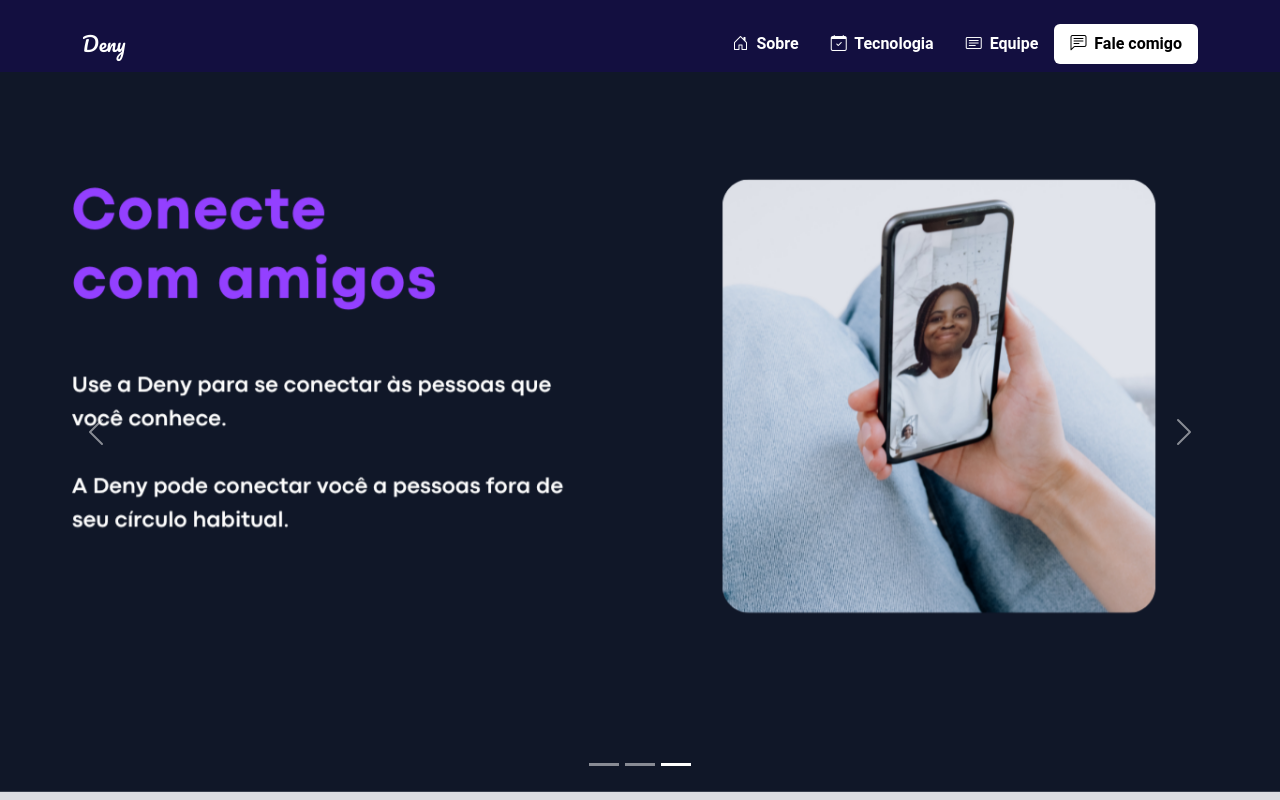
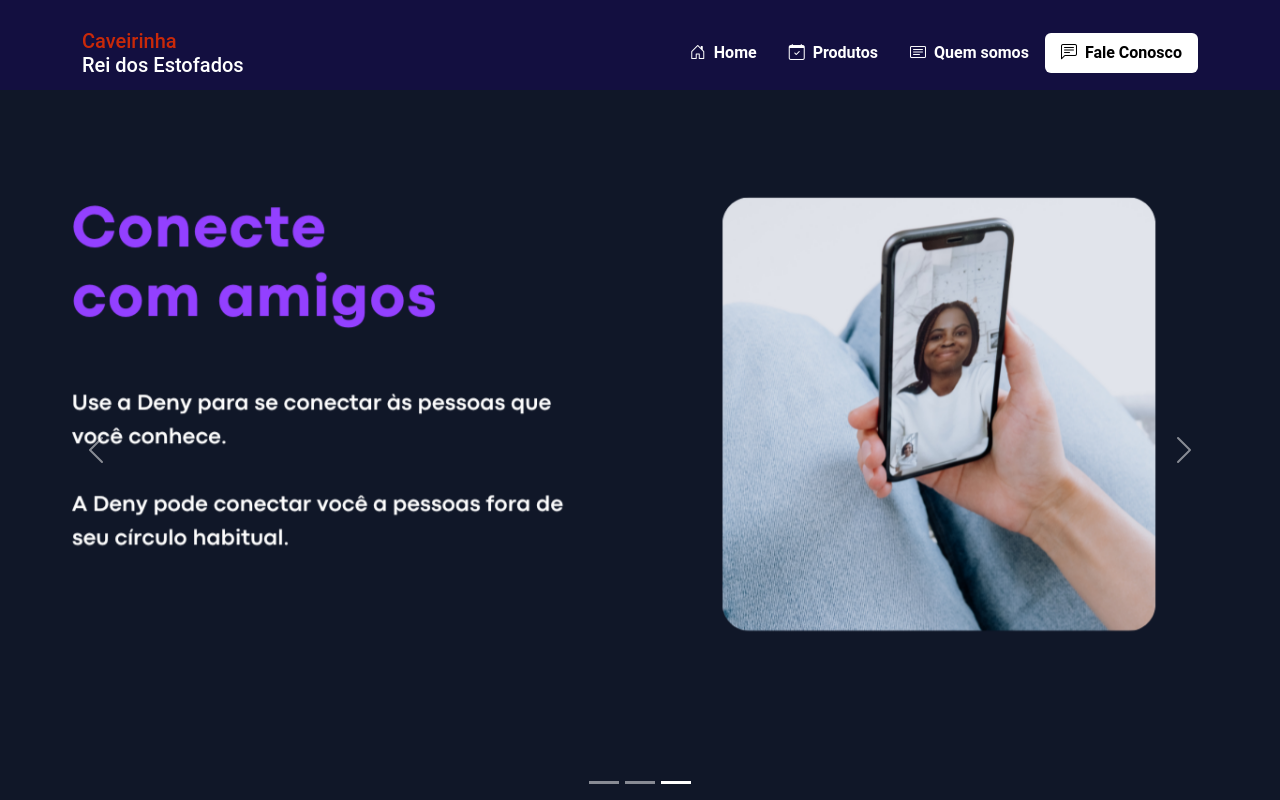
Before and after one commit to DenyCodes/landingpage, a plain HTML site: page index.html in a window 1280 px wide. Shown: the top 800 px of the page. Drawn offline with nearby package versions, Linux system fonts and the light colour scheme; a script that the page names is missing.

Commit message:
initial commit

```diff
--- a/index.html
+++ b/index.html
@@ -14,9 +14,28 @@
 
 </head>
 <body>
+    <!-- <header class="navbar2 navbar-expand-lg sticky-topnavbar-expand-lg sticky-top pt-4 mt-0 "id="header2">
+        <ul class="social-links">
+            <li class="fs-5">
+                <a href="#">
+                    <i class="bi bi-facebook text-colored"></i>
+                </a>
+            </li>
+            <li class="fs-5 ms-1 me-1">
+                <a href="https://www.instagram.com/denyzinhoo/">
+                    <i class="bi bi-instagram text-colored"></i>
+                </a>
+            </li>
+            <li class="fs-5">
+                <a href="https://wa.link/y7paef">
+                    <i class="bi bi-whatsapp text-colored"></i>
+                </a>
+            </li>
+        </ul>
+    </header> -->
     <header class="navbar navbar-expand-lg sticky-top pt-4" id="cabecalho">
         <div class="container">
-            <h1 class="navbar-brand m-0 section-title">Deny</h1>
+            <h1 class="navbar-brand m-0 section-title"><nav class="colored">Caveirinha</nav> Rei dos Estofados</h1>
             <button class="navbar-toggler" data-bs-toggle="collapse" data-bs-target="#menu-navegacao">
                 <span class="navbar-toggler-icon"></span>
             </button>
@@ -25,25 +44,25 @@
                     <li class="nav-item fw-bold">
                         <a href="#sobre-o-restaurante" class="nav-link">
                             <i class="bi bi-house-door me-1"></i>
-                            Sobre
+                            Home
                         </a>
                     </li>
                     <li class="nav-item fw-bold">
                         <a href="#eventos" class="nav-link">
                         <i class="bi bi-calendar-check me-1"></i>
-                        Tecnologia
+                        Produtos
                     </a>
                     </li>
                     <li class="nav-item fw-bold">
-                        <a href="#cardapio" class="nav-link">
+                        <a href="#quem-somos" class="nav-link">
                         <i class="bi bi-card-text me-1"></i>
-                        Equipe
+                        Quem somos
                     </a>
                     </li>
                     <li class="nav-item fw-bold">
                         <a href="#fale-conosco" class="nav-link">
                         <i class="bi bi-chat-left-text me-1"></i>
-                        Fale comigo
+                        Fale Conosco
                     </a>
                     </li>
                 </ul>
@@ -112,7 +131,7 @@
                 </div>
             </div>
         </section>
-        <section id="cardapio" class="pt-5 pb-5">
+        <section id="quem-somos" class="pt-5 pb-5">
             <div class="container">
                 <div class="row">
                     <h2 class="section-title text-center mb-5">
--- a/main.css
+++ b/main.css
@@ -3,6 +3,10 @@ body {
 }
 .navbar {
     background-color: #130f40;
+    /* margin-top: 2; */
+}
+.colored{
+    color: #c92909;
 }
 #cabecalho .nav .nav-link.active {
     background-color: #fff;
@@ -21,7 +25,8 @@ body {
     background-color: #c92909;
 }
 .section-title {
-    font-family: pacifico, cursive;
+    font-family: roboto, sans-serif;
+    /* font-family: pacifico, cursive; */
 }
 
 #sobre-o-restaurante, #cardapio {
```
